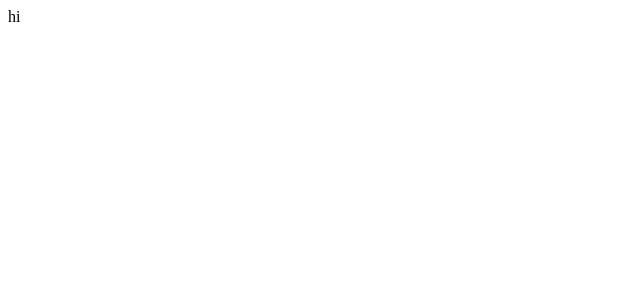
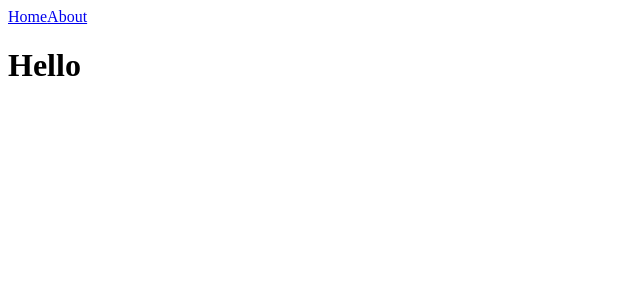
Before and after one commit to NamJwong/nextjs-practice, a Next.js app: page / in a window 1280 px wide. Shown: the top 300 px of the page, without its empty margins (0-640 px from the left). Built offline with nearby package versions, Linux system fonts and the light colour scheme.

Commit message:
Link 컴포넌트 써보기

```diff
--- /dev/null
+++ b/components/NavBar.tsx
@@ -0,0 +1,10 @@
+import Link from "next/link";
+
+export default function NavBar() {
+  return (
+    <nav>
+      <Link href="/">Home</Link>
+      <Link href="/about">About</Link>
+    </nav>
+  );
+}
--- a/pages/about.ts
+++ /dev/null
@@ -1,3 +0,0 @@
-export default function Potato() {
-  return "about us";
-}
--- a/pages/index.ts
+++ /dev/null
@@ -1,3 +0,0 @@
-export default function Home() {
-  return "hi";
-}
--- /dev/null
+++ b/pages/index.tsx
@@ -0,0 +1,10 @@
+import NavBar from "../components/NavBar";
+
+export default function Home() {
+  return (
+    <div>
+      <NavBar />
+      <h1>Hello</h1>
+    </div>
+  );
+}
```
Also changed, not shown: pages/about.tsx (added, +10 -0 lines).
